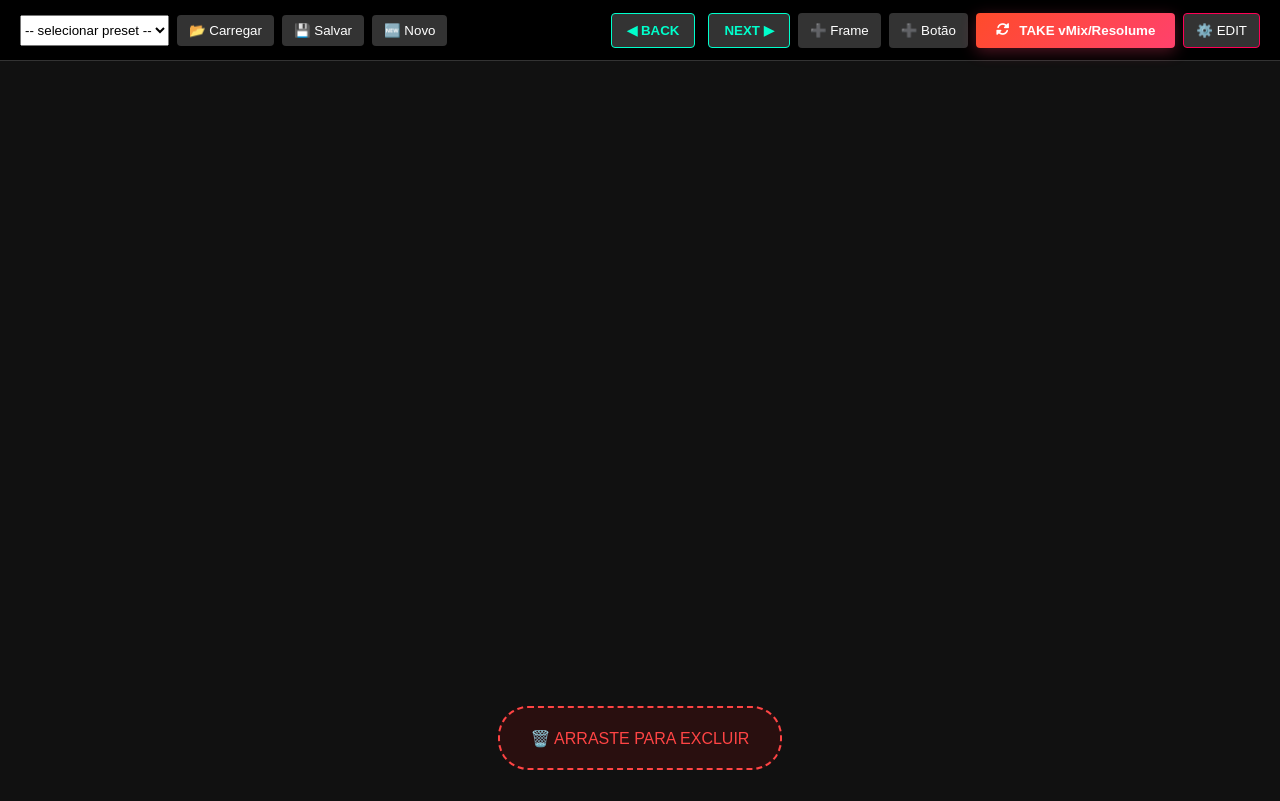
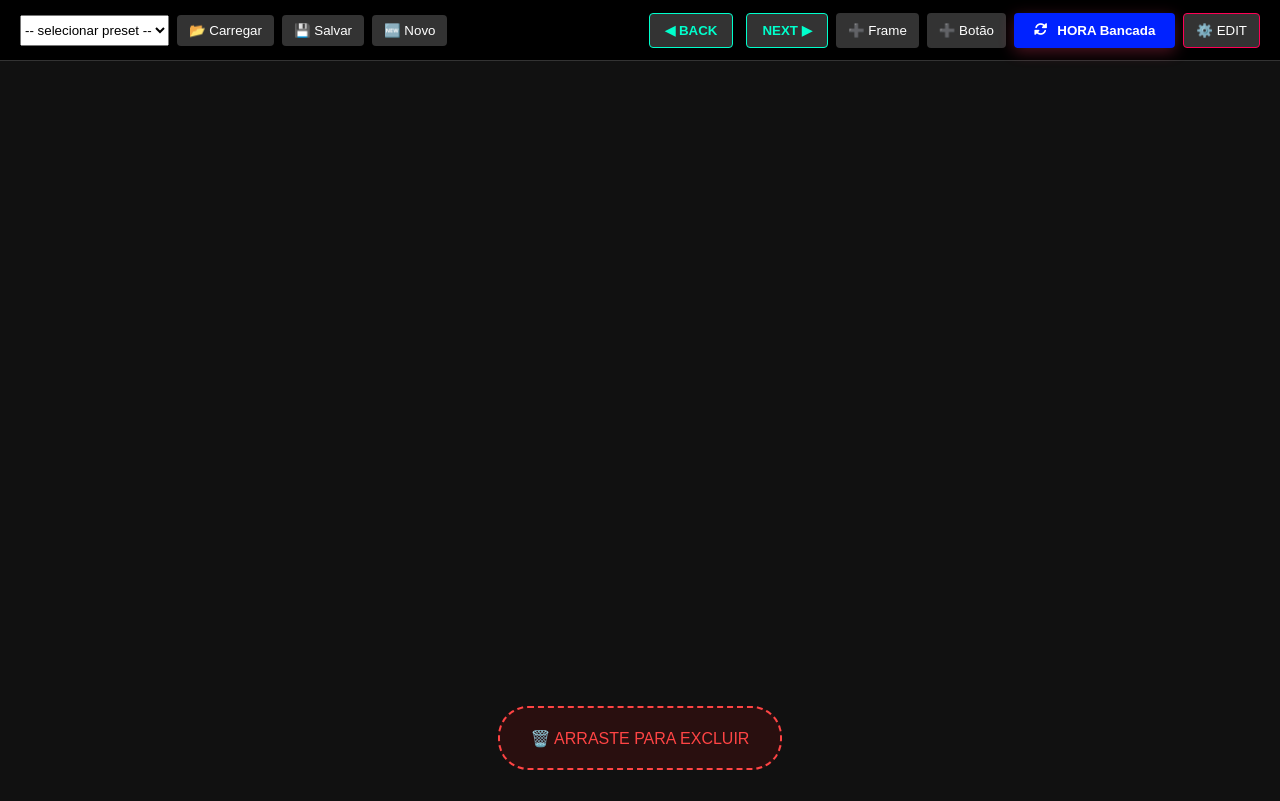
Before and after one commit to Grupo-Jovem-Pan/controle_resolume, a website: page public/index.html in a window 1280 px wide. Drawn offline with Linux system fonts and the light colour scheme; no server answers.

Commit message:
-- cor azul

```diff
--- a/public/index.html
+++ b/public/index.html
@@ -20,7 +20,7 @@
     <button onclick="changeColumn(1)" class="btn-nav">NEXT ▶</button>
     <button onclick="openFrameModal()">➕ Frame</button>
     <button onclick="openButtonModal()">➕ Botão</button>
-    <button onclick="takevMixResolume()" class="btn-take"><i class="fas fa-sync-alt"></i> TAKE vMix/Resolume</button>
+    <button onclick="takevMixResolume()" class="btn-take"><i class="fas fa-sync-alt"></i> HORA Bancada</button>
     <button id="editToggle" class="edit-btn">⚙️ EDIT</button>
   </div>
 </div>
--- a/public/style.css
+++ b/public/style.css
@@ -204,7 +204,7 @@ body.edit-mode .edit-btn { background: #ff0055; }
 }
 
 .btn-take {
-    background: linear-gradient(135deg, #ff4b2b 0%, #ff416c 100%); /* Gradiente vibrante */
+    background: linear-gradient(135deg, #0022ff 0%, #0022ff 100%); /* Gradiente vibrante */
     color: white;
     border: none;
     padding: 10px 20px;
```
